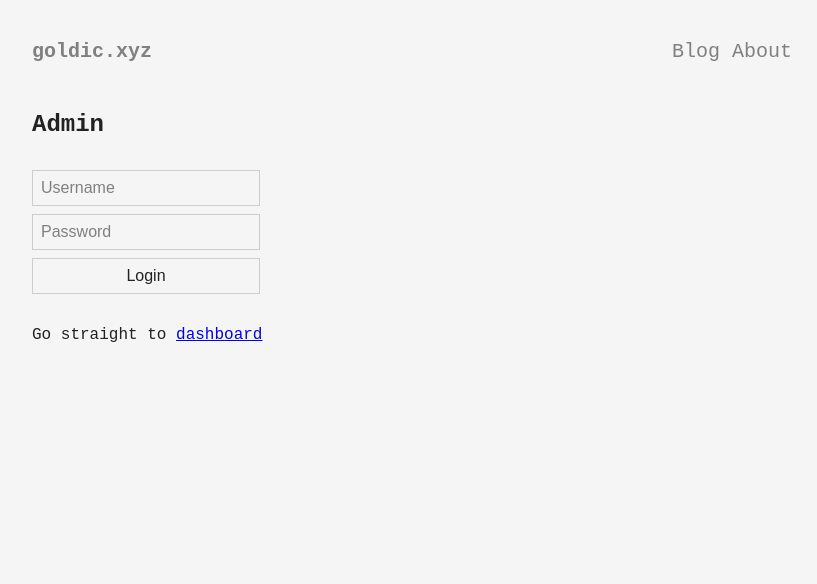
After one commit to goldic342/goldic_site, a FastAPI app: template templates/login.html in a window 1280 px wide. The commit adds this page. Shown: the top 584 px of the page, without its empty margins (228-1045 px from the left). Run offline with FastAPI, Linux system fonts and the light colour scheme; the template is opened without the code that fills it, so the values that code supplies are empty; parts of the project's set-up code (start-up, migrations or seed data) failed here and were passed over.

Commit message:
Add admin Authentication

```diff
--- a/src/blog/router.py
+++ b/src/blog/router.py
@@ -27,7 +27,7 @@ async def p(post_name: str, request: Request):
     meta, text = BlogService().get_post(post_name)
 
     if not meta or not text:
-        return
+        return  # TODO: Not found
 
     md_text = "".join(text)
 
--- a/src/main.py
+++ b/src/main.py
@@ -2,9 +2,11 @@ from fastapi import FastAPI
 from fastapi.staticfiles import StaticFiles
 from index.router import router
 from blog.router import router as blog_router
+from admin.router import router as admin_router
 
 app = FastAPI()
 app.mount("/static", StaticFiles(directory="static"), name="static")
 
 app.include_router(router)
 app.include_router(blog_router)
+app.include_router(admin_router)
--- /dev/null
+++ b/static/css/admin.css
@@ -0,0 +1,6 @@
+.login-form {
+  display: flex;
+  flex-direction: column;
+  gap: 0.5rem;
+  max-width: 30%;
+}
--- a/static/css/index.css
+++ b/static/css/index.css
@@ -89,6 +89,56 @@ ul > li::before {
   color: gray;
 }
 
+button {
+  background-color: var(--background-main);
+  color: var(--text);
+  border: 1px solid var(--border);
+  padding: 8px 10px;
+  font-size: 16px;
+  transition: border 0.2s ease;
+  cursor: pointer;
+}
+
+button:hover {
+  border-color: var(--highlight-2);
+}
+
+button:disabled {
+  background-color: var(--highlight-2);
+  cursor: not-allowed;
+}
+
+button:focus {
+  outline: none;
+  border-color: var(--highlight-2);
+}
+
+input,
+textarea {
+  background-color: var(--background-main);
+  color: var(--text);
+  border: 1px solid var(--border);
+  padding: 8px;
+  font-size: 16px;
+  width: 100%;
+}
+
+input:focus,
+textarea:focus {
+  outline: none;
+  border-color: var(--highlight-2);
+}
+
+input::placeholder,
+textarea::placeholder {
+  color: var(--text-muted);
+}
+
+textarea {
+  resize: vertical;
+  min-height: 100px;
+}
+
 body > header {
   margin-bottom: 3rem;
   display: flex;
--- /dev/null
+++ b/templates/login.html
@@ -0,0 +1,24 @@
+{% extends "_base.html" %}
+
+{% block head %}
+<link rel="stylesheet" type="text/css" href="/static/css/admin.css"/>
+{% endblock %}
+
+{% block title %}Admin - goldic.xyz{% endblock %}
+
+{% block content %}
+
+<section class='info'>
+  <h1>Admin</h1>
+</section>
+
+<form class='login-form' action='/a/login' method='POST'>
+  <input placeholder='Username' name='username' />
+  <input type='password' placeholder='Password' name='password'/>
+  <button type='submit'>Login</button>
+</form>
+
+
+<p>Go straight to <a href='/a/dash'>dashboard</a></p>
+
+{% endblock %}
```
Also changed, not shown: src/admin/dependencies.py (added, +16 -0 lines), src/admin/router.py (added, +27 -0 lines), src/admin/service.py (added, +65 -0 lines), src/config.py (+17 -0 lines).
